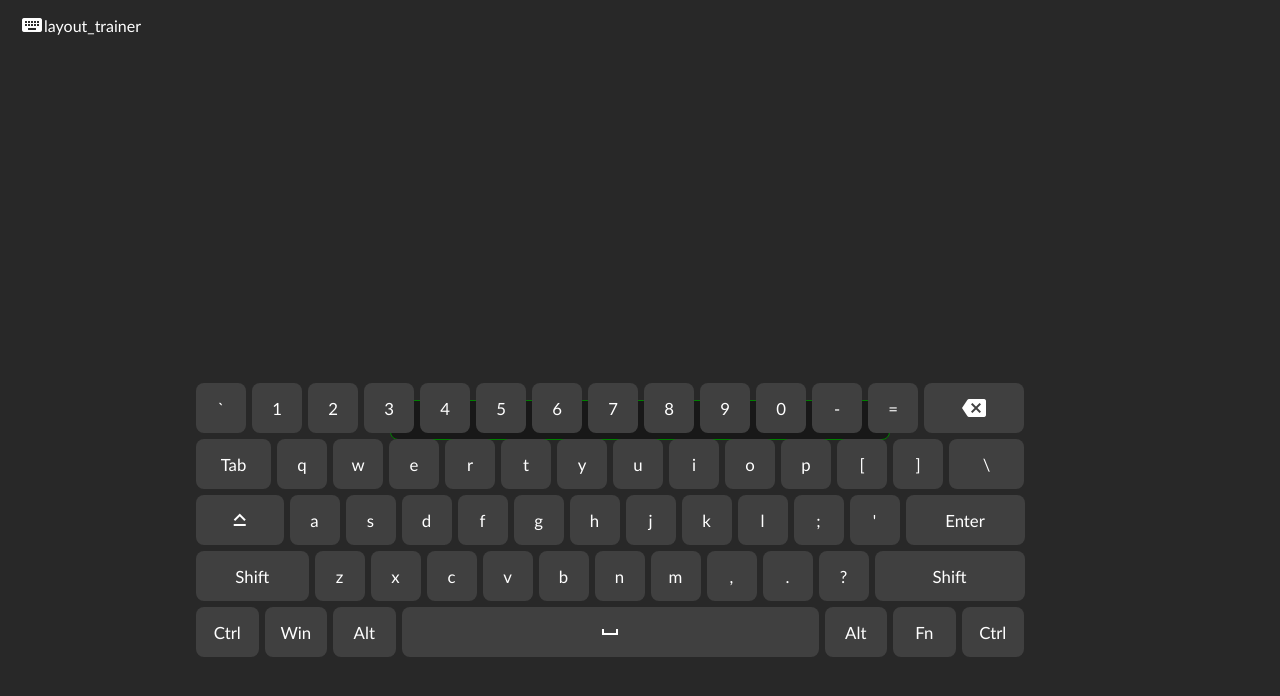
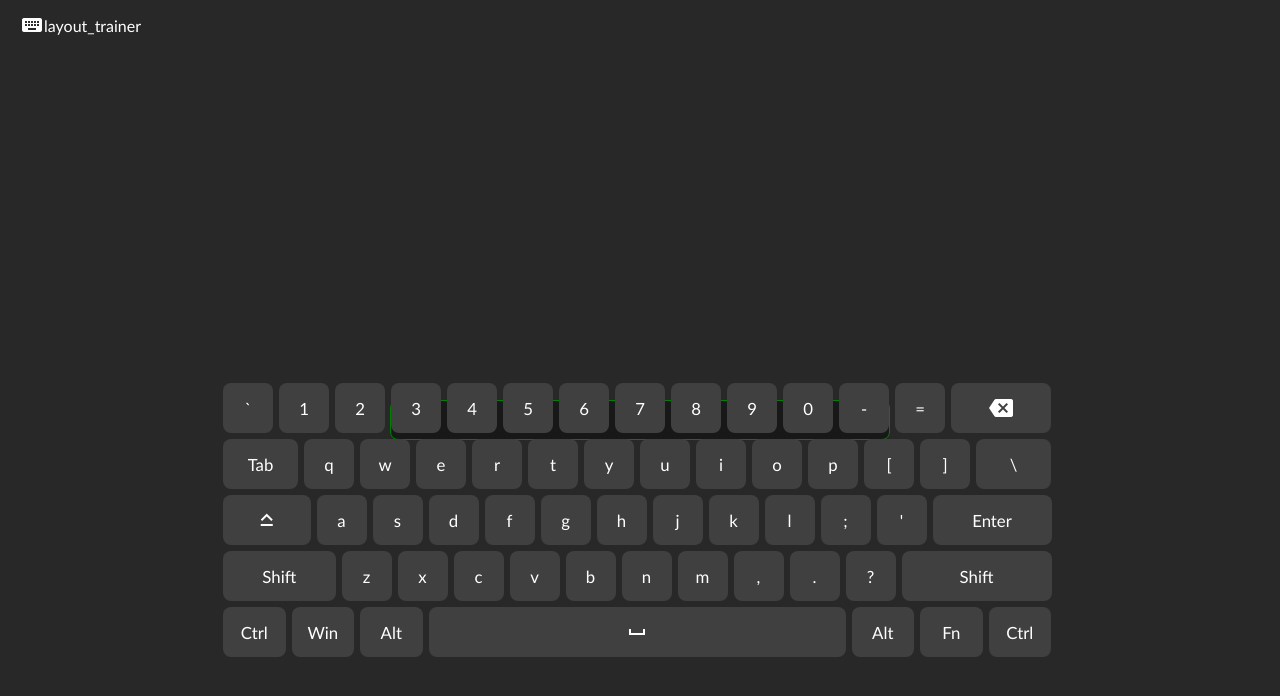
Before and after one commit to imvincenth/Layout-Trainer, a website built with webpack: page index.html in a window 1280 px wide. Built offline with nearby package versions, Linux system fonts and the light colour scheme; no server answers.

Commit message:
Added padding left to the keyboard wrapper to center

```diff
--- a/src/styles/keyboard.css
+++ b/src/styles/keyboard.css
@@ -3,11 +3,13 @@
     max-width: 900px;
     min-width: 900px;
     padding: 3px;
+    padding-left: 30px;
     background-color: transparent;
     border-radius: 0.5rem;
     position: absolute;
     top: 65%;
     left: 50%;
+    right: 50%;
     margin-right: -50%;
     transform: translate(-50%, -50%)
 }
```
Also changed, not shown: dist/main.css.
